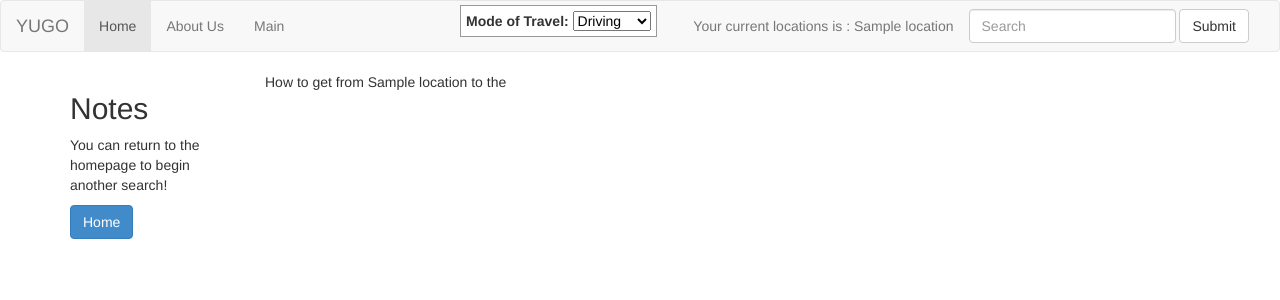
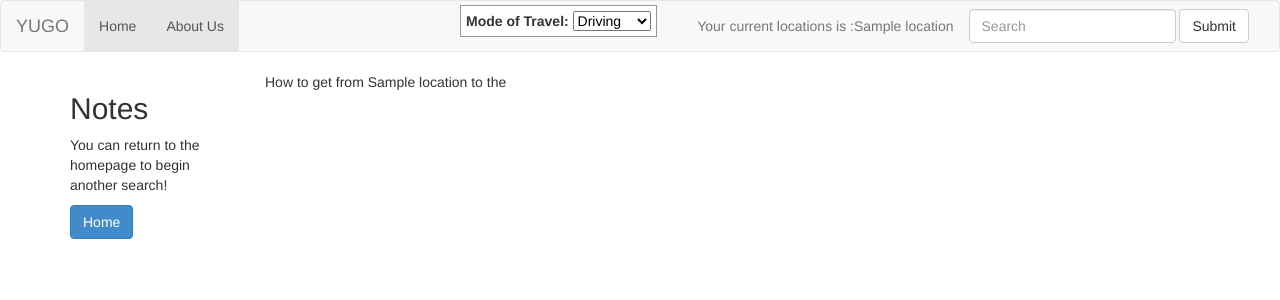
Before and after one commit to stuycs-softdev-fall-2013/proj2-pd7-04-yugo, a Flask app: template templates/go.html in a window 1280 px wide. Shown: the top 300 px of the page. Run offline with Flask 2, Linux system fonts and the light colour scheme; the template is opened without the code that fills it: most values are stand-ins (such as "Sample title", 1, 10 or a date in 2020); parts of the project's set-up code (start-up, migrations or seed data) failed here and were passed over; some libraries are stand-ins or nearby versions.

Commit message:
Update navbar.html

```diff
--- a/templates/navbar.html
+++ b/templates/navbar.html
@@ -10,12 +10,13 @@
     <a class="navbar-brand" href="#">YUGO</a>
   </div>
 
+
   <!-- Collect the nav links, forms, and other content for toggling -->
   <div class="collapse navbar-collapse" id="bs-example-navbar-collapse-1">
     <ul class="nav navbar-nav">
       <li class="active"><a href="/">Home</a></li>
-      <li><a href="/main">About Us</a></li>
-      <li><a href="/main">Main</a></li>
+      <li class="active"><a href="/AboutUs">About Us</a></li>
+
     </ul>
     <form class="navbar-form navbar-right" role="search">
       <div class="form-group">
@@ -24,7 +25,7 @@
       <button type="submit" class="btn btn-default">Submit</button>
     </form>
     <ul class="navbar-text navbar-right">
-      <i> </i>Your current locations is : {{location}} </i>
+      <i> </i>Your current locations is :{{location}} </i>
     </ul>
   </div><!-- /.navbar-collapse -->
  </nav>
```
